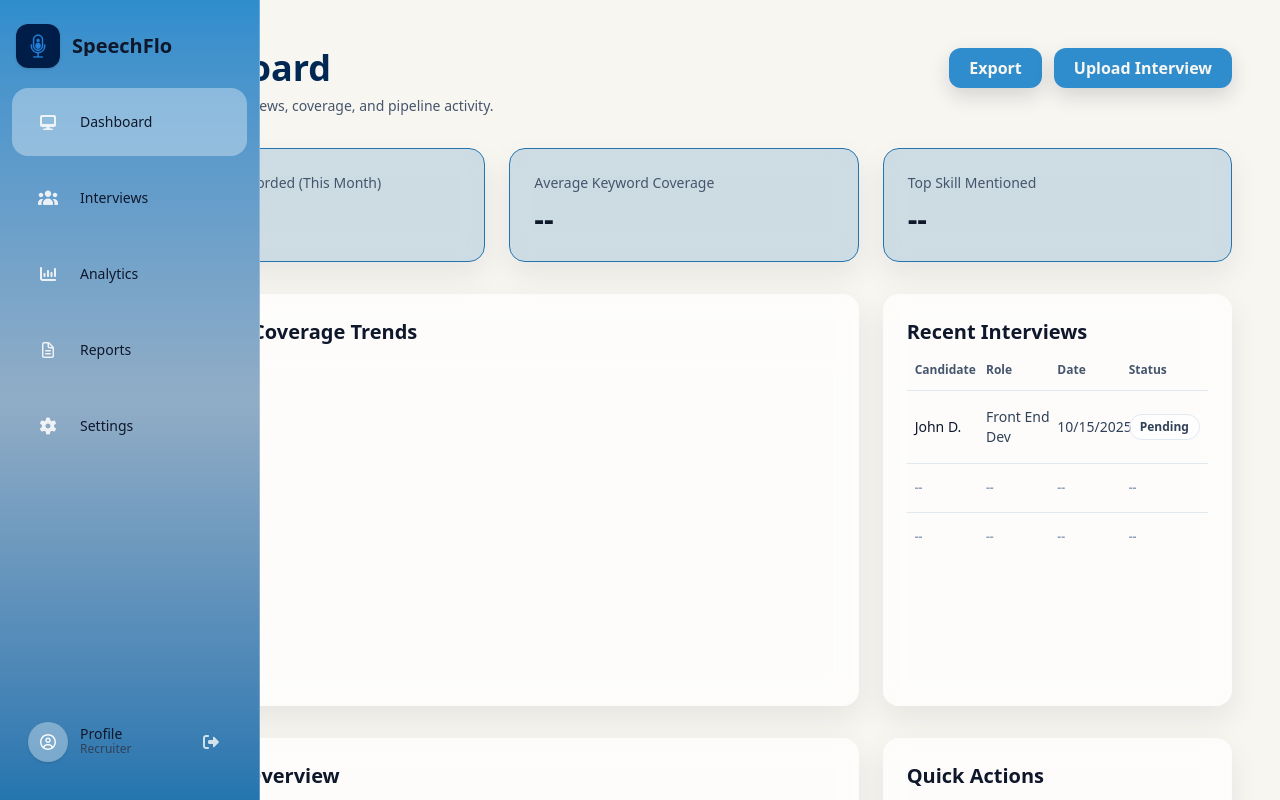
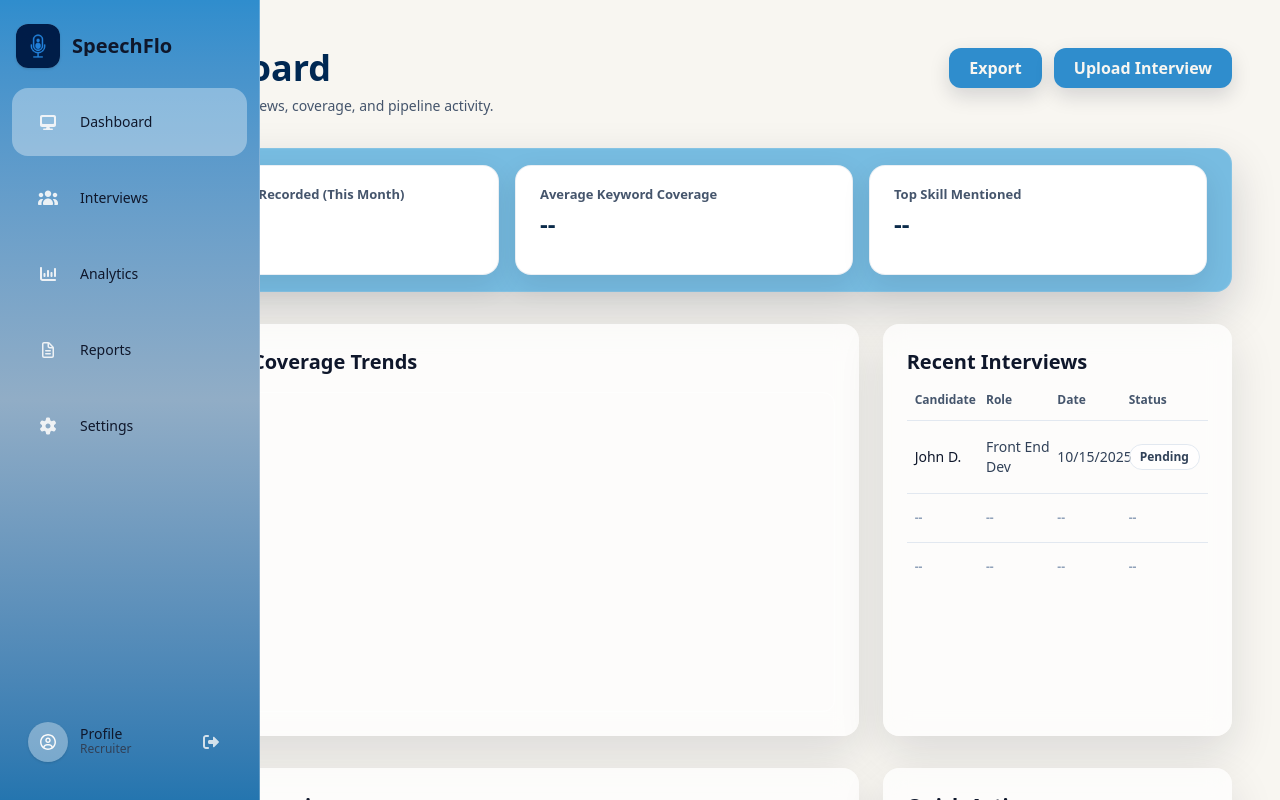
Before and after one commit to hearseboyjl/speechflo, a React app in the folder fiona/: page /dashboard in a window 1280 px wide. Shown: the top 800 px of the page. Built offline with nearby package versions, Linux system fonts and the light colour scheme; the HTML template or start-up script is replaced by a standard one.

Commit message:
Update Dashboard.jsx

```diff
--- a/fiona/src/pages/Dashboard.jsx
+++ b/fiona/src/pages/Dashboard.jsx
@@ -29,18 +29,7 @@ export default function Dashboard() {
   const cardCls = [
     "rounded-2xl",
     "bg-white/70 backdrop-blur-md",
-    "shadow-[0_12px_30px_rgba(15,23,42,0.08)]",
-    "hover:shadow-[0_18px_45px_rgba(15,23,42,0.12)]",
-    "transition-shadow",
-  ].join(" ");
-
-  const statsCardCls = [
-    "rounded-2xl",
-    // light blue
-    "bg-[#2475AF]/20 backdrop-blur-md",
-    "border border-[#2475AF]/100",
-    "shadow-[0_12px_30px_rgba(15,23,42,0.08)]",
-    "hover:shadow-[0_18px_45px_rgba(15,23,42,0.12)]",
+    "shadow-[0_18px_45px_rgba(15,23,42,0.12)]",
     "transition-shadow",
   ].join(" ");
 
@@ -66,6 +55,30 @@ export default function Dashboard() {
     "hover:brightness-95 active:translate-y-[1px]",
     "transition",
   ].join(" ");
+
+  const kpiBg = [
+    "mt-8",
+    "rounded-2xl",
+    "bg-[#77bce1]", /* 1F6FA6 */
+    "border border-white/10",
+    "shadow-[0_18px_45px_rgba(15,23,42,0.18)]",
+    "px-4 sm:px-6",
+    "py-4",
+    "flex items-center",
+  ].join(" ");
+
+  const kpiTile = [
+    "rounded-2xl",
+    "bg-white",
+    "border border-slate-200/70",
+    "shadow-[0_10px_28px_rgba(15,23,42,0.10)]",
+    "px-4 py-4 sm:px-6 sm:py-5",
+    "min-h-[92px] sm:min-h-[110px]",
+    "w-full",
+  ].join(" ");
+
+  const kpiLabel = "text-[12px] sm:text-[13px] font-semibold text-slate-600 leading-snug";
+  const kpiValue = "mt-1 text-xl sm:text-2xl font-extrabold text-[#0B2B4A]";
 
   return (
     <div className="min-h-screen w-full bg-app">
@@ -99,16 +112,18 @@ export default function Dashboard() {
             </div>
           </div>
 
-          {/* TOP STATS */}
-          <div className="mt-8 grid grid-cols-1 md:grid-cols-3 gap-6">
-            {stats.map((s) => (
-              <div key={s.label} className={`${statsCardCls} p-6`}>
-                <div className="text-sm text-slate-600">{s.label}</div>
-                <div className="mt-2 font-bold text-3xl text-slate-900">
-                  {s.value}
-                </div>
+          {/* TOP KPIs (centered vertically in the blue band) */}
+          <div className={kpiBg}>
+            <div className="w-full">
+              <div className="grid grid-cols-1 sm:grid-cols-2 md:grid-cols-3 gap-4">
+                {stats.map((s) => (
+                  <div key={s.label} className={kpiTile}>
+                    <div className={kpiLabel}>{s.label}</div>
+                    <div className={kpiValue}>{s.value}</div>
+                  </div>
+                ))}
               </div>
-            ))}
+            </div>
           </div>
 
           {/* MIDDLE GRID */}
```
